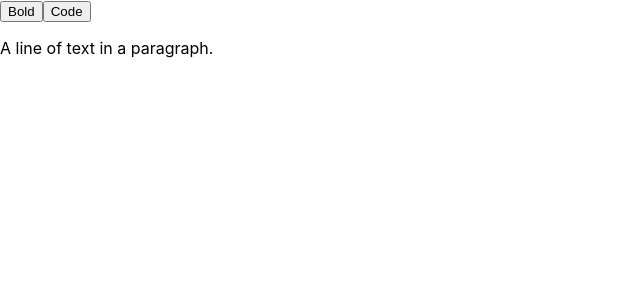
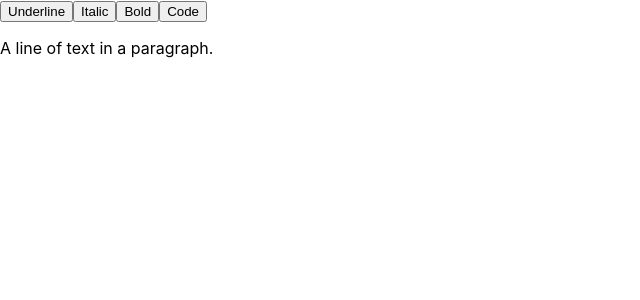
Before and after one commit to noted-eip/poc-slate-react-editor, a React (Create React App) app: page / in a window 1280 px wide. Shown: the top 300 px of the page, without its empty margins (0-640 px from the left). Built offline with nearby package versions, Linux system fonts and the light colour scheme.

Commit message:
feat: italic and underline

```diff
--- a/src/App.tsx
+++ b/src/App.tsx
@@ -1,43 +1,9 @@
 import React, { useCallback, useMemo } from 'react'
-import { Text, Element, createEditor, Descendant, Editor, Transforms } from 'slate'
+import { createEditor, Descendant } from 'slate'
 import { Slate, Editable, withReact, RenderElementProps, RenderLeafProps } from 'slate-react'
+import { CustomEditor } from './editor'
 
-const CustomEditor = {
-  isBoldMarkActive(editor: Editor) {
-    const [match]: any = Editor.nodes(editor, {
-      match: n => Text.isText(n) && n.bold === true,
-      universal: true,
-    })
-    return !!match
-  },
-
-  isCodeBlockActive(editor: Editor) {
-    const [match]: any = Editor.nodes(editor, {
-      match: n => Element.isElement(n) && n.type === 'code',
-    })
-    return !!match
-  },
-
-  toggleBoldMark(editor: Editor) {
-    const isActive = CustomEditor.isBoldMarkActive(editor)
-    Transforms.setNodes(
-      editor,
-      { bold: isActive ? undefined : true },
-      { match: n => Text.isText(n), split: true }
-    )
-  },
-
-  toggleCodeBlock(editor: Editor) {
-    const isActive = CustomEditor.isCodeBlockActive(editor)
-    Transforms.setNodes(
-      editor,
-      { type: isActive ? undefined : 'code' },
-      { match: n => Editor.isBlock(editor, n) }
-    )
-  },
-}
-
-const initialValue: Descendant[] = [
+const placeholder: Descendant[] = [
   {
     type: 'paragraph',
     children: [{ text: 'A line of text in a paragraph.' }],
@@ -50,11 +16,7 @@ const App = () => {
   const initialValue = useMemo(
     () => {
       const content: string | null = localStorage.getItem('content');
-      return content ? JSON.parse(content) :
-        [{
-          type: 'paragraph',
-          children: [{ text: 'A line of text in a paragraph.' }],
-        }]
+      return content ? JSON.parse(content) : placeholder;
     }, []
 
   )
@@ -86,6 +48,16 @@ const App = () => {
         }
       }}>
         <div>
+        <button onMouseDown={event => {
+            event.preventDefault()
+            CustomEditor.toggleUnderlineMark(editor) }}>
+              Underline
+          </button>
+        <button onMouseDown={event => {
+            event.preventDefault()
+            CustomEditor.toggleItalicMark(editor) }}>
+              Italic
+          </button>
           <button onMouseDown={event => {
             event.preventDefault()
             CustomEditor.toggleBoldMark(editor) }}>
@@ -110,6 +82,17 @@ const App = () => {
               case '`': {
                 event.preventDefault()
                 CustomEditor.toggleCodeBlock(editor)
+                break
+              }
+              case 'u': {
+                event.preventDefault()
+                CustomEditor.toggleUnderlineMark(editor)
+                break
+              }
+
+              case 'i': {
+                event.preventDefault()
+                CustomEditor.toggleItalicMark(editor)
                 break
               }
 
@@ -141,7 +124,11 @@ const Leaf = (props: RenderLeafProps) => {
   return (
     <span
       {...props.attributes}
-      style={{ fontWeight: props.leaf.bold ? 'bold' : 'normal' }}
+      style={{
+        fontWeight: props.leaf.bold ? 'bold' : 'normal',
+        fontStyle: props.leaf.italic ? 'italic' : 'normal',
+        textDecorationLine: props.leaf.underline ? 'underline' : 'none'
+      }}
     >
       {props.children}
     </span>
--- /dev/null
+++ b/src/editor.tsx
@@ -0,0 +1,70 @@
+import { Editor, Text, Element, Transforms } from "slate"
+
+export const CustomEditor = {
+    isUnderlineMarkActive(editor: Editor) {
+        const [match]: any = Editor.nodes(editor, {
+          match: n => Text.isText(n) && n.underline === true,
+          universal: true,
+        })
+        return !!match
+      },
+
+    isItalicMarkActive(editor: Editor) {
+        const [match]: any = Editor.nodes(editor, {
+          match: n => Text.isText(n) && n.italic === true,
+          universal: true,
+        })
+        return !!match
+      },
+
+    isBoldMarkActive(editor: Editor) {
+      const [match]: any = Editor.nodes(editor, {
+        match: n => Text.isText(n) && n.bold === true,
+        universal: true,
+      })
+      return !!match
+    },
+
+    isCodeBlockActive(editor: Editor) {
+      const [match]: any = Editor.nodes(editor, {
+        match: n => Element.isElement(n) && n.type === 'code',
+      })
+      return !!match
+    },
+
+    toggleUnderlineMark(editor: Editor) {
+        const isActive = CustomEditor.isUnderlineMarkActive(editor)
+        Transforms.setNodes(
+          editor,
+          { underline: isActive ? undefined : true },
+          { match: n => Text.isText(n), split: true }
+        )
+      },
+
+    toggleItalicMark(editor: Editor) {
+        const isActive = CustomEditor.isItalicMarkActive(editor)
+        Transforms.setNodes(
+          editor,
+          { italic: isActive ? undefined : true },
+          { match: n => Text.isText(n), split: true }
+        )
+      },
+
+    toggleBoldMark(editor: Editor) {
+      const isActive = CustomEditor.isBoldMarkActive(editor)
+      Transforms.setNodes(
+        editor,
+        { bold: isActive ? undefined : true },
+        { match: n => Text.isText(n), split: true }
+      )
+    },
+
+    toggleCodeBlock(editor: Editor) {
+      const isActive = CustomEditor.isCodeBlockActive(editor)
+      Transforms.setNodes(
+        editor,
+        { type: isActive ? undefined : 'code' },
+        { match: n => Editor.isBlock(editor, n) }
+      )
+    },
+  }
```
Also changed, not shown: src/custom-types.tsx (+4 -3 lines).
